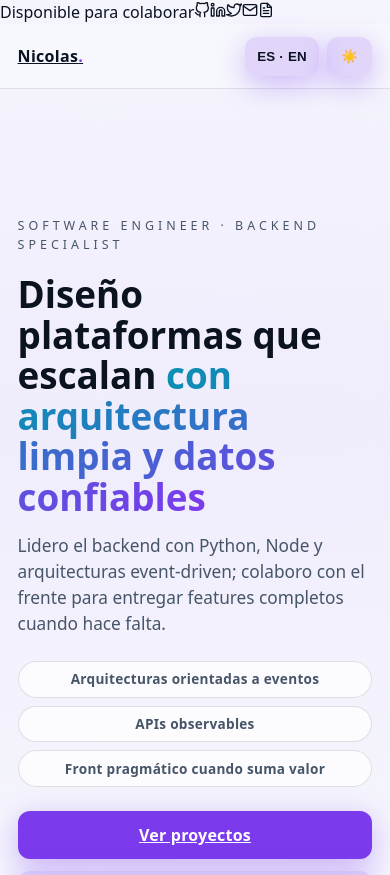
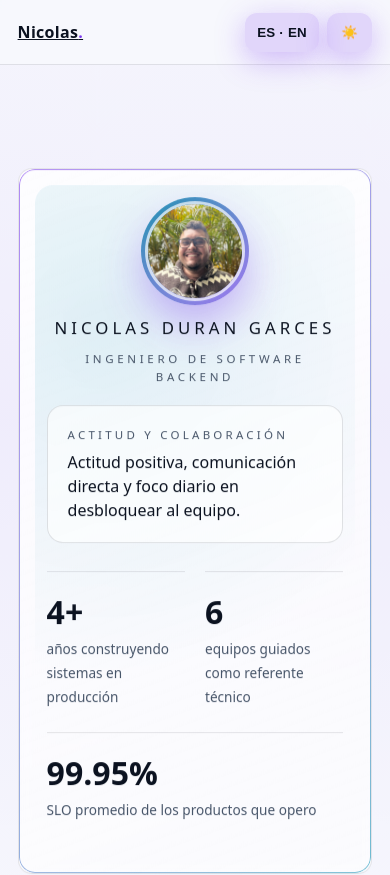
Before and after one commit to NicolasDuranGarces/portafolio, a React (Vite) app: page / in a window 390 px wide. Shown: the top 875 px of the page. Built offline with nearby package versions, Linux system fonts and the light colour scheme.

Commit message:
fix: improve hero mobile layout and messaging

```diff
--- a/src/i18n/en.ts
+++ b/src/i18n/en.ts
@@ -17,7 +17,7 @@ export const en = {
     greeting: 'Nicolas Duran Garces',
     title: 'I design platforms that scale',
     highlight: 'with clean architecture and trusted data',
-    sub: 'I lead backend work with Python, Node and event-driven patterns, and jump into front-end details when a feature needs end-to-end ownership.',
+    sub: 'I lead backend work across Python, Node or whatever the stack demands, and step into the front end when a feature needs end-to-end care.',
     role: 'Backend software engineer',
     avatarAlt: 'Portrait of Nicolas Duran Garces smiling',
     ctaProjects: 'View projects',
@@ -26,12 +26,12 @@ export const en = {
     specialties: 'Event-driven architectures|Observable APIs|Pragmatic front-end when it matters',
     spotlight: {
       title: 'Energy & collaboration',
-      body: 'Proactive, upbeat and dependable — I align product, data and ops, unblock teammates, and keep the technical narrative crisp.',
+      body: 'Positive attitude, clear communication, and daily focus on unblocking the team.',
     },
     stats: {
       years: { value: '4+', label: 'years operating production systems' },
-      launches: { value: '28', label: 'services designed end-to-end' },
-      systems: { value: '12', label: 'pipelines & automations landed' },
+      launches: { value: '6', label: 'teams led as the technical reference' },
+      systems: { value: '99.95%', label: 'average SLO on the products I operate' },
     },
   },
   about: {
--- a/src/i18n/es.ts
+++ b/src/i18n/es.ts
@@ -17,7 +17,7 @@ export const es = {
     greeting: 'Nicolas Duran Garces',
     title: 'Diseño plataformas que escalan',
     highlight: 'con arquitectura limpia y datos confiables',
-    sub: 'Lidero el backend con Python, Node y arquitecturas event-driven; colaboro con el frente para entregar features completos cuando hace falta.',
+    sub: 'Lidero el backend con Python, Node o el stack que haga falta, y me acerco al front cuando un feature necesita visión end-to-end.',
     role: 'Ingeniero de software backend',
     avatarAlt: 'Retrato de Nicolas Duran Garces sonriendo',
     ctaProjects: 'Ver proyectos',
@@ -26,12 +26,12 @@ export const es = {
     specialties: 'Arquitecturas orientadas a eventos|APIs observables|Front pragmático cuando suma valor',
     spotlight: {
       title: 'Actitud y colaboración',
-      body: 'Proactivo, buen humor y entrega constante: coordino equipos, desbloqueo dependencias y mantengo la conversación técnica clara.',
+      body: 'Actitud positiva, comunicación directa y foco diario en desbloquear al equipo.',
     },
     stats: {
       years: { value: '4+', label: 'años construyendo sistemas en producción' },
-      launches: { value: '28', label: 'servicios diseñados end-to-end' },
-      systems: { value: '12', label: 'pipelines & automatizaciones integradas' },
+      launches: { value: '6', label: 'equipos guiados como referente técnico' },
+      systems: { value: '99.95%', label: 'SLO promedio de los productos que opero' },
     },
   },
   about: {
--- a/src/styles/global.css
+++ b/src/styles/global.css
@@ -111,6 +111,10 @@ body::before {
 }
 @media (max-width: 960px) {
   .hero-grid { grid-template-columns: 1fr; }
+}
+@media (max-width: 768px) {
+  .hero-panel { order: -1; margin-bottom: 1.5rem; }
+  .hero-copy { order: 1; }
 }
 .hero-copy h1 {
   font-size: clamp(2.3rem, 1.6rem + 2.4vw, 3.8rem);
@@ -392,3 +396,6 @@ a { color: inherit; }
   .rail-left .rail-line { width: 2px; height: 140px; background: linear-gradient(180deg, color-mix(in oklab, var(--primary) 40%, transparent), color-mix(in oklab, var(--accent) 40%, transparent)); margin-top: .25rem; border-radius: 999px; }
   .rail-left .rail-tag { writing-mode: vertical-rl; transform: rotate(180deg); font-size: .75rem; letter-spacing: .12em; color: var(--muted); margin-bottom: .25rem; }
 }
+@media (max-width: 1099px) {
+  .rail-left { display: none; }
+}
```
